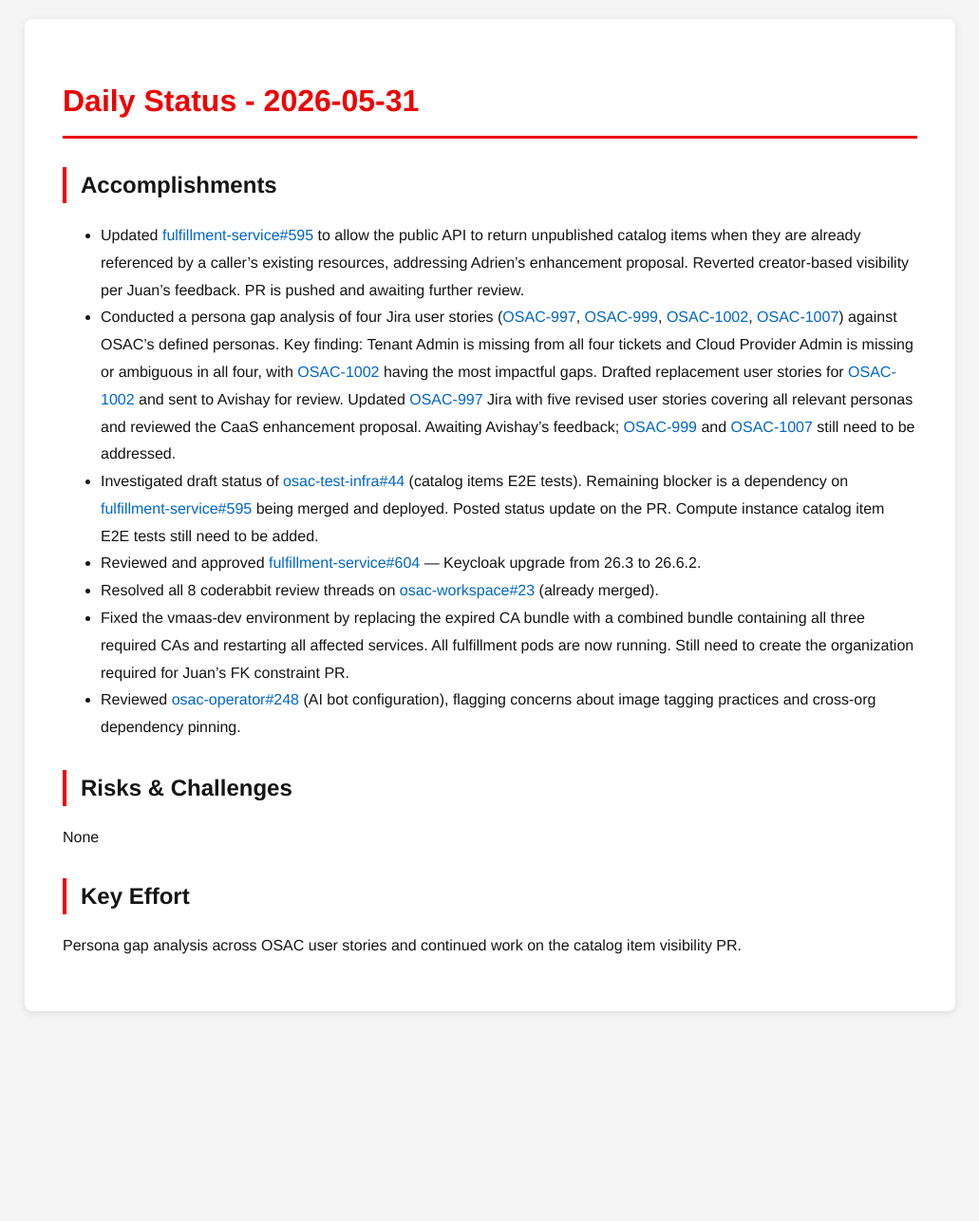
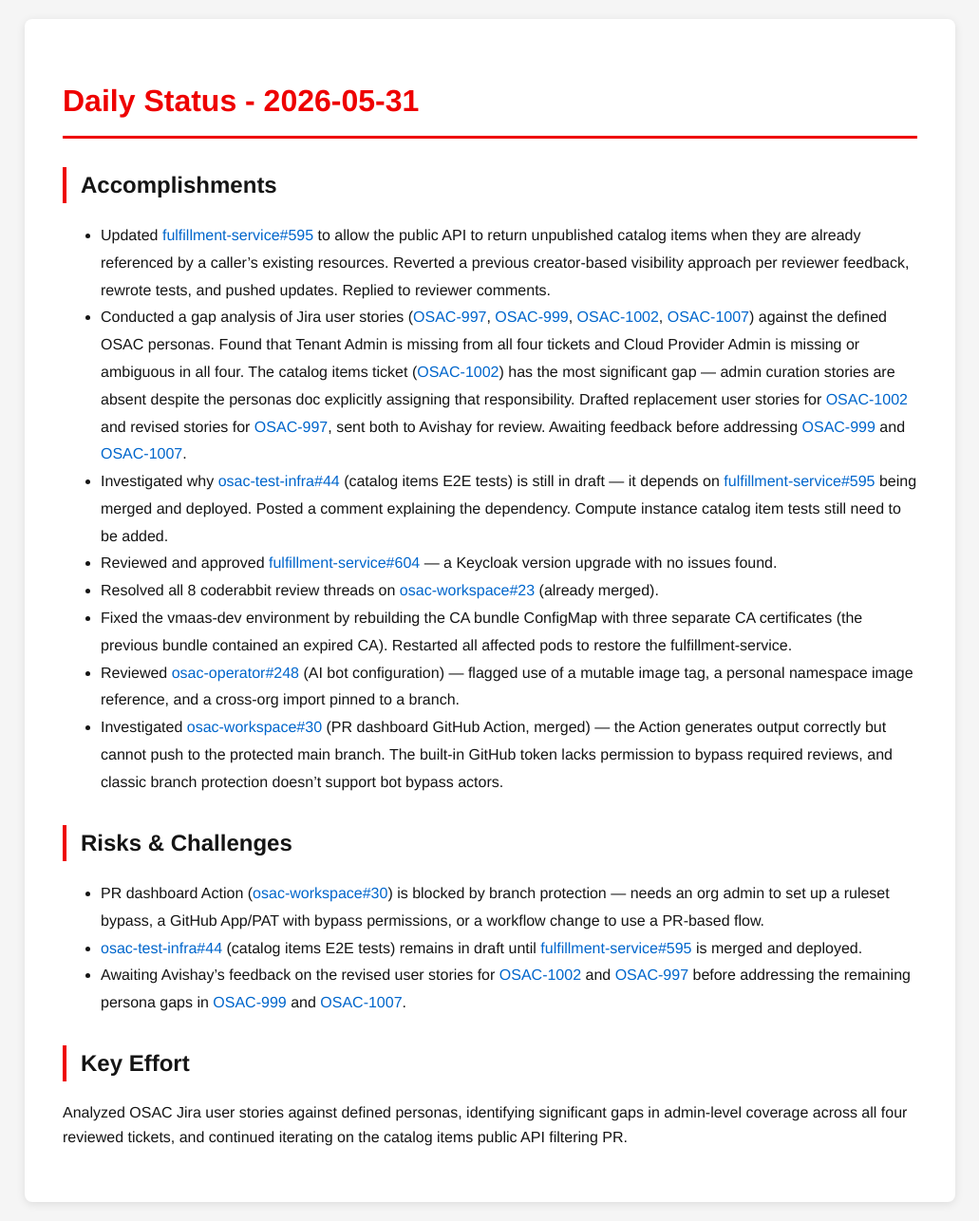
Before and after one commit to tzvatot/daily-status, a Jekyll site: the page built from 2026-05-31.md, in a window 1280 px wide. Shown: the whole page at 95% size, without its empty margins (124-1155 px from the left). Built offline with Jekyll 4.4.1, drawn with Linux system fonts in a browser that asks for light colours; before the commit the page ends 1085 px from its top, so only the background shows below that.

Commit message:
Daily status update - 2026-05-31

```diff
--- a/2026-05-31.md
+++ b/2026-05-31.md
@@ -7,16 +7,19 @@
 # Daily Status - 2026-05-31
 
 ## Accomplishments
-- Updated [fulfillment-service#595](https://github.com/osac-project/fulfillment-service/pull/595) to allow the public API to return unpublished catalog items when they are already referenced by a caller's existing resources, addressing Adrien's enhancement proposal. Reverted creator-based visibility per Juan's feedback. PR is pushed and awaiting further review.
-- Conducted a persona gap analysis of four Jira user stories ([OSAC-997](https://redhat.atlassian.net/browse/OSAC-997), [OSAC-999](https://redhat.atlassian.net/browse/OSAC-999), [OSAC-1002](https://redhat.atlassian.net/browse/OSAC-1002), [OSAC-1007](https://redhat.atlassian.net/browse/OSAC-1007)) against OSAC's defined personas. Key finding: Tenant Admin is missing from all four tickets and Cloud Provider Admin is missing or ambiguous in all four, with [OSAC-1002](https://redhat.atlassian.net/browse/OSAC-1002) having the most impactful gaps. Drafted replacement user stories for [OSAC-1002](https://redhat.atlassian.net/browse/OSAC-1002) and sent to Avishay for review. Updated [OSAC-997](https://redhat.atlassian.net/browse/OSAC-997) Jira with five revised user stories covering all relevant personas and reviewed the CaaS enhancement proposal. Awaiting Avishay's feedback; [OSAC-999](https://redhat.atlassian.net/browse/OSAC-999) and [OSAC-1007](https://redhat.atlassian.net/browse/OSAC-1007) still need to be addressed.
-- Investigated draft status of [osac-test-infra#44](https://github.com/osac-project/osac-test-infra/pull/44) (catalog items E2E tests). Remaining blocker is a dependency on [fulfillment-service#595](https://github.com/osac-project/fulfillment-service/pull/595) being merged and deployed. Posted status update on the PR. Compute instance catalog item E2E tests still need to be added.
-- Reviewed and approved [fulfillment-service#604](https://github.com/osac-project/fulfillment-service/pull/604) — Keycloak upgrade from 26.3 to 26.6.2.
+- Updated [fulfillment-service#595](https://github.com/osac-project/fulfillment-service/pull/595) to allow the public API to return unpublished catalog items when they are already referenced by a caller's existing resources. Reverted a previous creator-based visibility approach per reviewer feedback, rewrote tests, and pushed updates. Replied to reviewer comments.
+- Conducted a gap analysis of Jira user stories ([OSAC-997](https://redhat.atlassian.net/browse/OSAC-997), [OSAC-999](https://redhat.atlassian.net/browse/OSAC-999), [OSAC-1002](https://redhat.atlassian.net/browse/OSAC-1002), [OSAC-1007](https://redhat.atlassian.net/browse/OSAC-1007)) against the defined OSAC personas. Found that Tenant Admin is missing from all four tickets and Cloud Provider Admin is missing or ambiguous in all four. The catalog items ticket ([OSAC-1002](https://redhat.atlassian.net/browse/OSAC-1002)) has the most significant gap — admin curation stories are absent despite the personas doc explicitly assigning that responsibility. Drafted replacement user stories for [OSAC-1002](https://redhat.atlassian.net/browse/OSAC-1002) and revised stories for [OSAC-997](https://redhat.atlassian.net/browse/OSAC-997), sent both to Avishay for review. Awaiting feedback before addressing [OSAC-999](https://redhat.atlassian.net/browse/OSAC-999) and [OSAC-1007](https://redhat.atlassian.net/browse/OSAC-1007).
+- Investigated why [osac-test-infra#44](https://github.com/osac-project/osac-test-infra/pull/44) (catalog items E2E tests) is still in draft — it depends on [fulfillment-service#595](https://github.com/osac-project/fulfillment-service/pull/595) being merged and deployed. Posted a comment explaining the dependency. Compute instance catalog item tests still need to be added.
+- Reviewed and approved [fulfillment-service#604](https://github.com/osac-project/fulfillment-service/pull/604) — a Keycloak version upgrade with no issues found.
 - Resolved all 8 coderabbit review threads on [osac-workspace#23](https://github.com/osac-project/osac-workspace/pull/23) (already merged).
-- Fixed the vmaas-dev environment by replacing the expired CA bundle with a combined bundle containing all three required CAs and restarting all affected services. All fulfillment pods are now running. Still need to create the organization required for Juan's FK constraint PR.
-- Reviewed [osac-operator#248](https://github.com/osac-project/osac-operator/pull/248) (AI bot configuration), flagging concerns about image tagging practices and cross-org dependency pinning.
+- Fixed the vmaas-dev environment by rebuilding the CA bundle ConfigMap with three separate CA certificates (the previous bundle contained an expired CA). Restarted all affected pods to restore the fulfillment-service.
+- Reviewed [osac-operator#248](https://github.com/osac-project/osac-operator/pull/248) (AI bot configuration) — flagged use of a mutable image tag, a personal namespace image reference, and a cross-org import pinned to a branch.
+- Investigated [osac-workspace#30](https://github.com/osac-project/osac-workspace/pull/30) (PR dashboard GitHub Action, merged) — the Action generates output correctly but cannot push to the protected main branch. The built-in GitHub token lacks permission to bypass required reviews, and classic branch protection doesn't support bot bypass actors.
 
 ## Risks & Challenges
-None
+- PR dashboard Action ([osac-workspace#30](https://github.com/osac-project/osac-workspace/pull/30)) is blocked by branch protection — needs an org admin to set up a ruleset bypass, a GitHub App/PAT with bypass permissions, or a workflow change to use a PR-based flow.
+- [osac-test-infra#44](https://github.com/osac-project/osac-test-infra/pull/44) (catalog items E2E tests) remains in draft until [fulfillment-service#595](https://github.com/osac-project/fulfillment-service/pull/595) is merged and deployed.
+- Awaiting Avishay's feedback on the revised user stories for [OSAC-1002](https://redhat.atlassian.net/browse/OSAC-1002) and [OSAC-997](https://redhat.atlassian.net/browse/OSAC-997) before addressing the remaining persona gaps in [OSAC-999](https://redhat.atlassian.net/browse/OSAC-999) and [OSAC-1007](https://redhat.atlassian.net/browse/OSAC-1007).
 
 ## Key Effort
-Persona gap analysis across OSAC user stories and continued work on the catalog item visibility PR.
+Analyzed OSAC Jira user stories against defined personas, identifying significant gaps in admin-level coverage across all four reviewed tickets, and continued iterating on the catalog items public API filtering PR.
```
